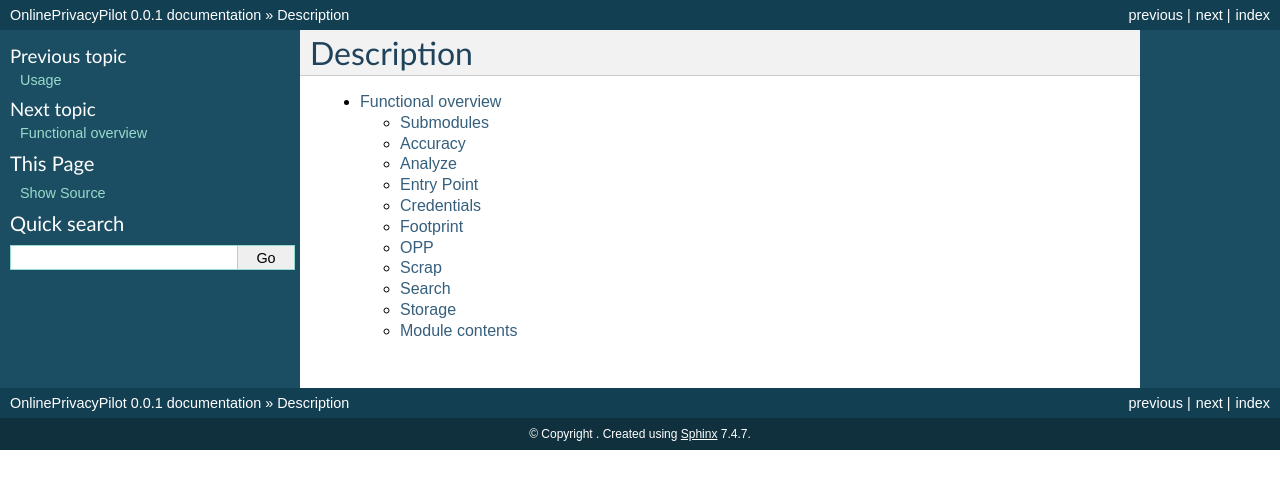
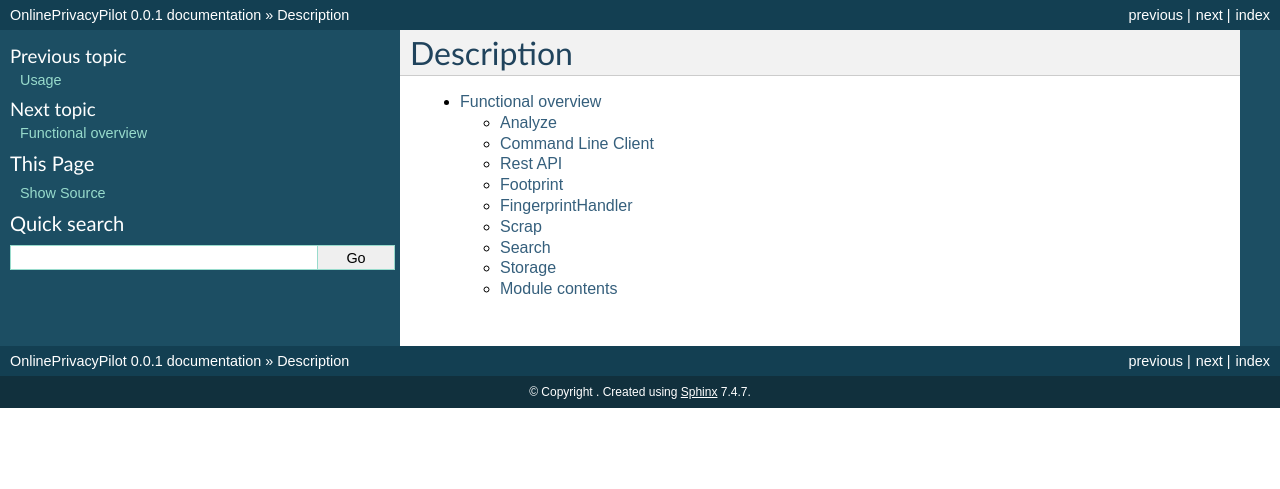
Before and after one commit to OnlinePrivacyPilot/OnlinePrivacyPilot_Backend, a Sphinx documentation site: the page built from docs/source/modules.rst, in a window 1280 px wide. Shown: the top 489 px of the page. Built offline with Sphinx 7.4.7, drawn with Linux system fonts in a browser that asks for light colours.

Commit message:
Update doc according previous commit

```diff
--- a/docs/source/conf.py
+++ b/docs/source/conf.py
@@ -28,7 +28,6 @@ exclude_patterns = []
 # https://www.sphinx-doc.org/en/master/usage/configuration.html#options-for-html-output
 
 html_theme = 'classic'
-html_static_path = ['_static']
 html_theme_options = {
-    "sidebarwidth": 300
+    "sidebarwidth": 400
 }
--- a/docs/source/src.rst
+++ b/docs/source/src.rst
@@ -1,16 +1,5 @@
 Functional overview
 ===================
-
-Submodules
-----------
-
-Accuracy
--------------------
-
-.. automodule:: src.accuracy
-   :members:
-   :undoc-members:
-   :show-inheritance:
 
 Analyze
 ------------------
@@ -20,7 +9,7 @@ Analyze
    :undoc-members:
    :show-inheritance:
 
-Entry Point
+Command Line Client
 ----------------------
 
 .. automodule:: src.cli_client
@@ -28,10 +17,10 @@ Entry Point
    :undoc-members:
    :show-inheritance:
 
-Credentials
+Rest API
 ----------------------
 
-.. automodule:: src.credentials
+.. automodule:: src.rest_api
    :members:
    :undoc-members:
    :show-inheritance:
@@ -45,10 +34,10 @@ Footprint
    :show-inheritance:
     .. automethod:: __init__
 
-OPP
---------------
+FingerprintHandler
+-------------------
 
-.. automodule:: src.opp
+.. automodule:: src.fingerprint_handler
    :members:
    :undoc-members:
    :show-inheritance:
```
